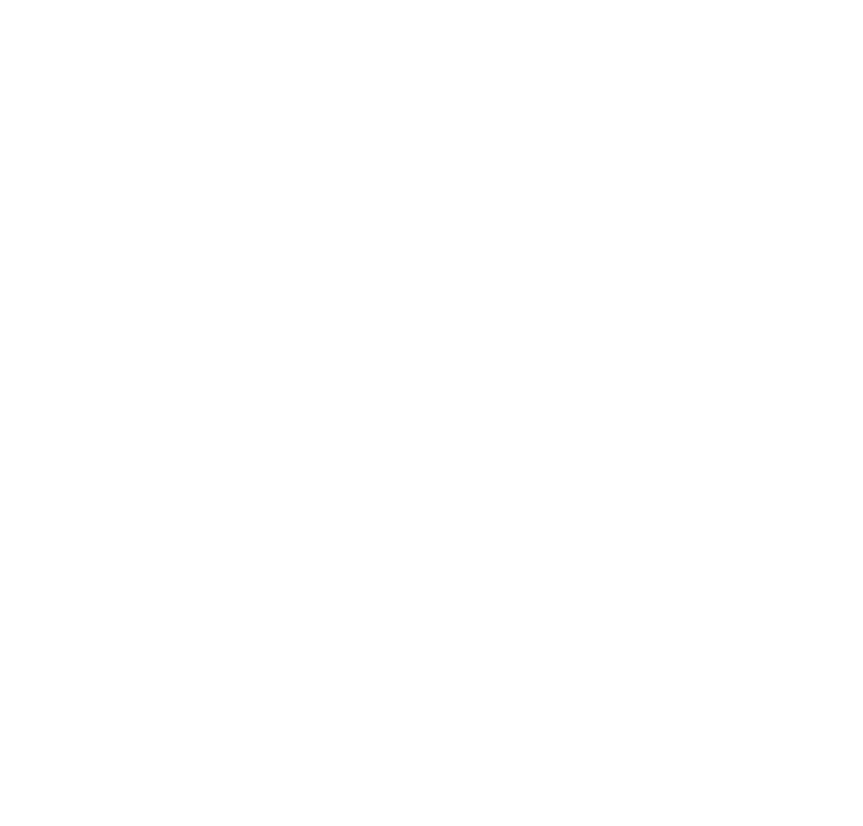
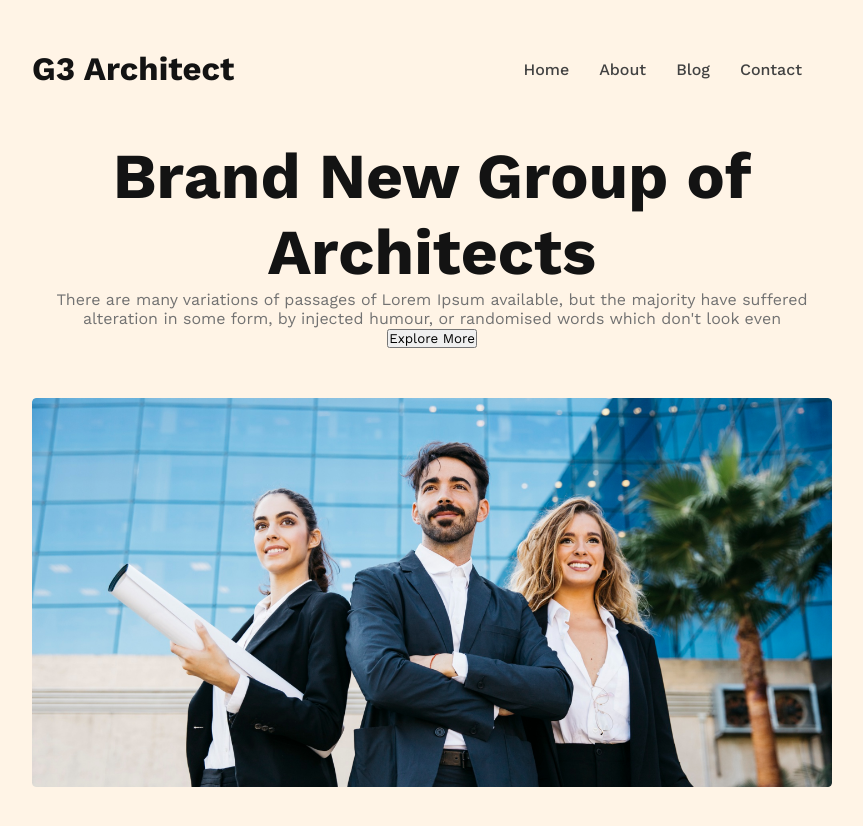
Before and after one commit to fahimmorshed91/g3-architect-website, a plain HTML site: page index.html in a window 1280 px wide. Shown: the whole page, without its empty margins (208-1071 px from the left). Before the commit the page ends 800 px from the top, so only its background shows below. Drawn offline with nearby package versions, Linux system fonts and the light colour scheme.

Commit message:
banner added

```diff
--- a/index.html
+++ b/index.html
@@ -9,7 +9,50 @@
 </head>
 
 <body>
+  <header>
+    <nav>
+      <div class="head">
+        <h3>G3 Architect</h3>
+      </div>
+      <div class="menu">
+        <ul>
+          <li><a href="#">Home</a></li>
+        </ul>
+        <ul>
+          <li><a href="#">About</a></li>
+        </ul>
+        <ul>
+          <li><a href="#">Blog</a></li>
+        </ul>
+        <ul>
+          <li><a href="#">Contact</a></li>
+        </ul>
+      </div>
+    </nav>
+    <div class="banner">
+      <div class="banner-content">
+        <h1 class="banner-title">
+          Brand New Group of Architects
+        </h1>
+        <p class="banner-description">
+          There are many variations of passages of Lorem Ipsum available, but the majority have suffered alteration in
+          some form, by injected humour, or randomised words which don't look even
+        </p>
+        <button class="btn-primary">
+          Explore More
+        </button>
+      </div>
+      <img src="images/banner.png" alt="">
+    </div>
+  </header>
 
+  <main>
+
+  </main>
+
+  <footer>
+
+  </footer>
 </body>
 
 </html>
--- a/styles/architect.css
+++ b/styles/architect.css
@@ -0,0 +1,73 @@
+/* Work Sans Font from Google Fonts */
+@import url('https://fonts.googleapis.com/css2?family=Merriweather:wght@400;700;900&family=Open+Sans:ital,wght@0,300;0,400;0,500;0,600;0,700;0,800;1,300;1,400;1,500;1,600;1,700;1,800&family=Work+Sans:wght@400;500;700;800&display=swap');
+
+* {
+  font-family: 'Merriweather', serif;
+  font-family: 'Open Sans', sans-serif;
+  font-family: 'Work Sans', sans-serif;
+  margin: 0;
+  padding: 0;
+  box-sizing: border-box;
+}
+
+/* Shared Styles */
+.btn-primary {
+
+}
+
+/* Header Styles */
+
+header {
+  background: rgba(255, 144, 14, 0.10);
+  padding: 50px 240px;
+}
+
+nav {
+  display: flex;
+  justify-content: space-between;
+  align-items: center;
+}
+
+.head {
+  color: #131313;
+  font-size: 28px;
+  font-weight: 700;
+}
+
+.menu {
+  display: flex;
+}
+
+.menu li {
+  list-style: none;
+  margin-right: 30px;
+  font-weight: 500;
+  font-size: 1rem;
+}
+
+.menu li a {
+  text-decoration: none;
+  color: #424242;
+}
+
+/* Banner Style */
+.banner-content {
+  max-width: 800px;
+  text-align: center;
+  margin: 50px auto;
+
+}
+
+.banner img {
+  width: 100%;
+}
+
+.banner-title {
+  font-size: 4rem;
+  font-weight: 700;
+  color: #131313;
+}
+
+.banner-description {
+  color: #727272;
+}
```
